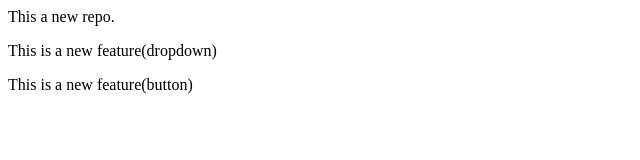
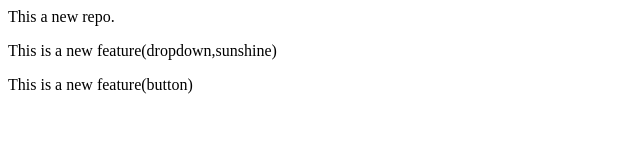
Before and after one commit to mnrahat463249/localrepo, a plain HTML site: page index.html in a window 1280 px wide. Shown: the full height of the page, 0-640 px from the left. Drawn offline with Linux system fonts and the light colour scheme.

Commit message:
Add sunshine

```diff
--- a/index.html
+++ b/index.html
@@ -1,3 +1,3 @@
 <p>This a new repo.</p>
-<p>This is a new feature(dropdown)</p>
+<p>This is a new feature(dropdown,sunshine)</p>
 <p>This is a new feature(button)</p>
```
